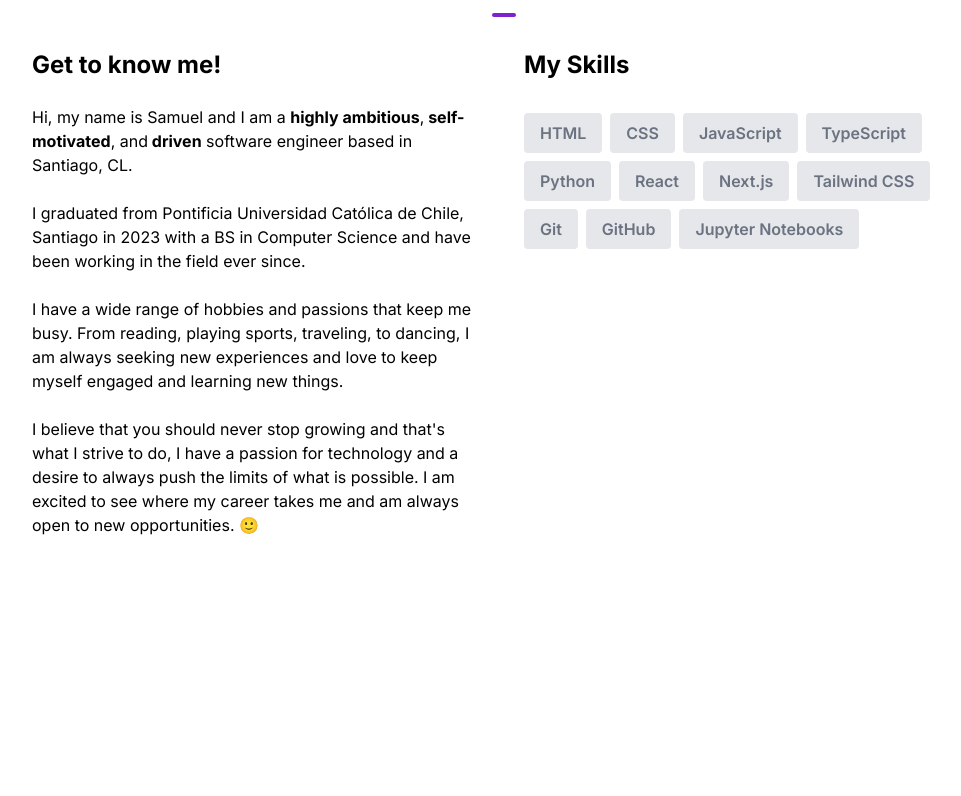
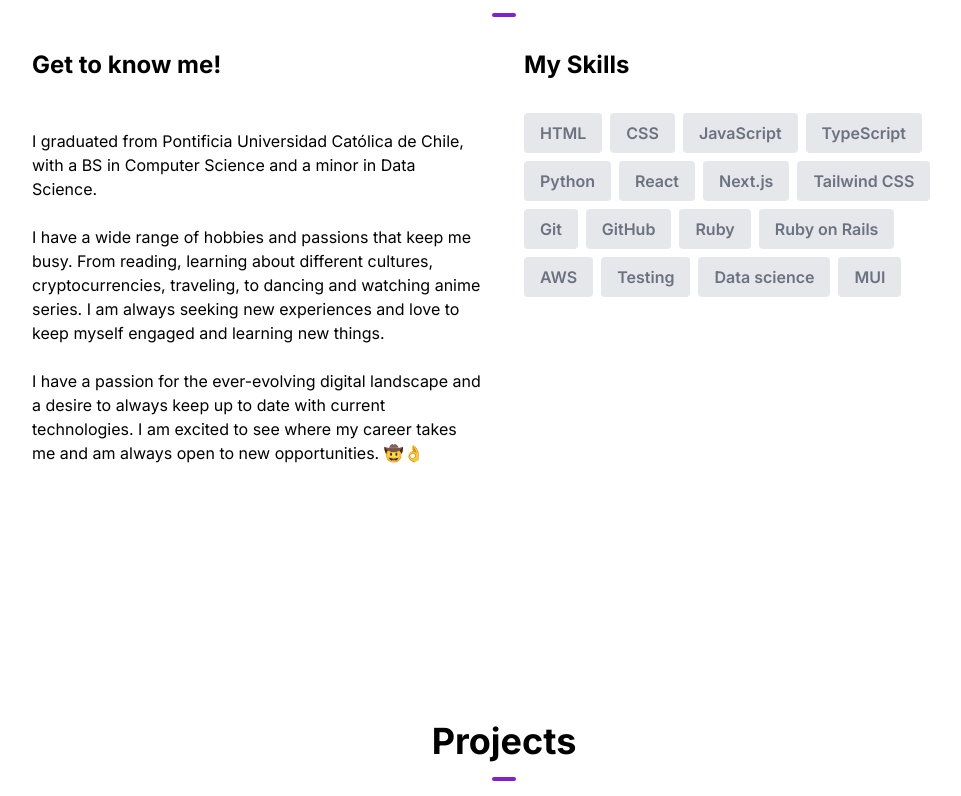
Before and after one commit to chamox/chamox.github.io, a Next.js app: page / in a window 1280 px wide. Shown: the part 840-1636 px from the top of the page, without its empty margins (136-1097 px from the left). Built offline with nearby package versions, Linux system fonts and the light colour scheme.

Commit message:
Fix typos

```diff
--- a/components/AboutSection.tsx
+++ b/components/AboutSection.tsx
@@ -1,6 +1,4 @@
 "use client"
-
-import Image from "next/image"
 
 const skills = [
   { skill: "HTML" },
@@ -13,7 +11,12 @@ const skills = [
   { skill: "Tailwind CSS" },
   { skill: "Git" },
   { skill: "GitHub" },
-  { skill: "Jupyter Notebooks" },
+  { skill: "Ruby" },
+  { skill: "Ruby on Rails" },
+  { skill: "AWS" },
+  { skill: "Testing" },
+  { skill: "Data science" },
+  { skill: "MUI" },
 ]
 
 export default function AboutSection() {
@@ -30,34 +33,24 @@ export default function AboutSection() {
             <h1 className="text-center text-2xl font-bold mb-6 md:text-left">
               Get to know me!
             </h1>
-            <p>
-              Hi, my name is Samuel and I am a{" "}
-              <span className="font-bold">{"highly ambitious"}</span>,
-              <span className="font-bold">{" self-motivated"}</span>, and
-              <span className="font-bold">{" driven"}</span> software engineer
-              based in Santiago, CL.
-            </p>
             <br />
             <p>
-              I graduated from Pontificia Universidad Católica de Chile, Santiago in 2023
-              with a BS in Computer Science and have been working in the
-              field ever since.
+              I graduated from Pontificia Universidad Católica de Chile,
+              with a BS in Computer Science and a minor in Data Science.
             </p>
             <br />
             <p>
               I have a wide range of hobbies and passions that keep me busy.
-              From reading, playing sports, traveling, to dancing,
+              From reading, learning about different cultures, cryptocurrencies, traveling, to dancing and watching anime series.
               I am always seeking new experiences and love to keep myself
               engaged and learning new things.
             </p>
             <br />
             <p>
-              I believe that you should
-                never stop growing
-              and that's what I strive to do, I have a passion for
-              technology and a desire to always push the limits of what is
-              possible. I am excited to see where my career takes me and am
-              always open to new opportunities. 🙂
+              I have a passion for
+             the ever-evolving digital landscape and a desire to always keep up to date with current technologies.
+              I am excited to see where my career takes me and am
+              always open to new opportunities. 🤠👌
             </p>
           </div>
           <div className="text-center md:w-1/2 md:text-left">
@@ -74,13 +67,6 @@ export default function AboutSection() {
                 )
               })}
             </div>
-            {/* <Image
-              src="/hero-image.png"
-              alt=""
-              width={325}
-              height={325}
-              className="hidden md:block md:relative md:bottom-4 md:left-32 md:z-0"
-            /> */}
           </div>
         </div>
       </div>
--- a/components/Footer.tsx
+++ b/components/Footer.tsx
@@ -9,7 +9,7 @@ export default function Footer() {
 
   return (
 
-<footer className="mx-auto max-w-3xl px-4 sm:px-6 md:max-w-5xl ">
+<footer className="mx-auto max-w-3xl px-4 sm:px-6 md:max-w-5xl">
       <hr className="w-full h-0.5 mx-auto mt-8 bg-neutral-200 border-0"></hr>
       <div className="mx-auto  p-4 flex flex-col text-center text-neutral-900 md:flex-row md:justify-between">
         <div className="flex flex-row items-center justify-center space-x-1 text-neutral-500 ">
--- a/components/HeroSection.tsx
+++ b/components/HeroSection.tsx
@@ -13,7 +13,13 @@ export default function HeroSection() {
             </div>
             <div className="md:mt-2 md:w-3/5">
                 <h1 className="text-4xl font-bold mt-6 md:mt-0 md:text-7xl"> Hello, I'm Samuel!</h1>
-                <p className="text-lg mt-4 mb-6 md:text-2xl"> based in Santiago, CL. Working towards creating software that makes life easier and more meaningful</p>
+                <p className="text-lg mt-4 mb-6 md:text-2xl">
+                M name is Samuel and I am a{" "}
+                  <span className="font-bold">{"highly ambitious"}</span>,
+                  <span className="font-bold">{" self-motivated"}</span>, and
+                  <span className="font-bold">{" driven"}</span> software engineer
+                based in Santiago, Chile.
+                </p>
                 <Link
                 to="projects"
                 className="text-neutral-100 font-semibold px-6 py-3 bg-purple-800 rounded shadow hover:bg-purple-900"
--- a/components/ProjectsSection.tsx
+++ b/components/ProjectsSection.tsx
@@ -31,13 +31,17 @@ const projects = [
 ]
 
 
+
+
 export default function ProjectsSection() {
   return (
     <section id="projects">
       <h1 className="my-10 text-center font-bold text-4xl">
         Projects
-        <hr className="w-6 h-1 mx-auto my-4 bg-teal-500 border-0 rounded"></hr>
+        <hr className="w-6 h-1 mx-auto my-4 bg-purple-700 border-0 rounded"></hr>
+
       </h1>
+
 
       <div className="flex flex-col space-y-28">
         {projects.map((project, idx) => {
@@ -84,6 +88,11 @@ export default function ProjectsSection() {
         })}
 
       </div>
+      <h1 className="my-20 text-center font-bold text-4xl">For more information, you can see my CV {" "}
+
+              <span className="font-bold text-purple-700">
+              <a href="https://uccl0-my.sharepoint.com/:b:/g/personal/sezuniga1_uc_cl/EWvFuufW4FFAvaucnwBOXqYBPJcVwNIKBleFCVyH1br_BQ?e=b3JIls">here</a>
+              </span>{" "}.</h1>
     </section>
   )
 }
```
